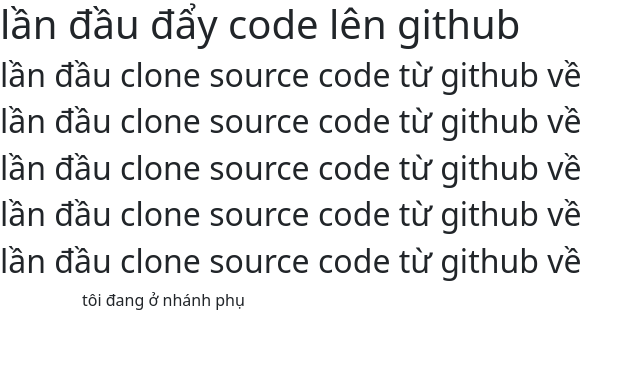
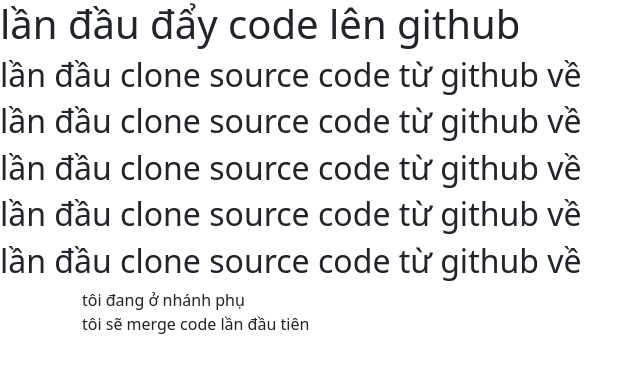
Before and after one commit to daotienluc/BC76_DemoGit, a plain HTML site: page index.html in a window 1280 px wide. Shown: the whole page, without its empty margins (0-641 px from the left). Drawn offline with nearby package versions, Linux system fonts and the light colour scheme.

Commit message:
đẩy code lên để merge với nhánh chính

```diff
--- a/index.html
+++ b/index.html
@@ -27,6 +27,7 @@
       <h2>lần đầu clone source code từ github về</h2>
       <h2>lần đầu clone source code từ github về</h2>
       <div class="container">tôi đang ở nhánh phụ</div>
+      <div class="container">tôi sẽ merge code lần đầu tiên</div>
     </header>
     <main></main>
     <footer>
```
